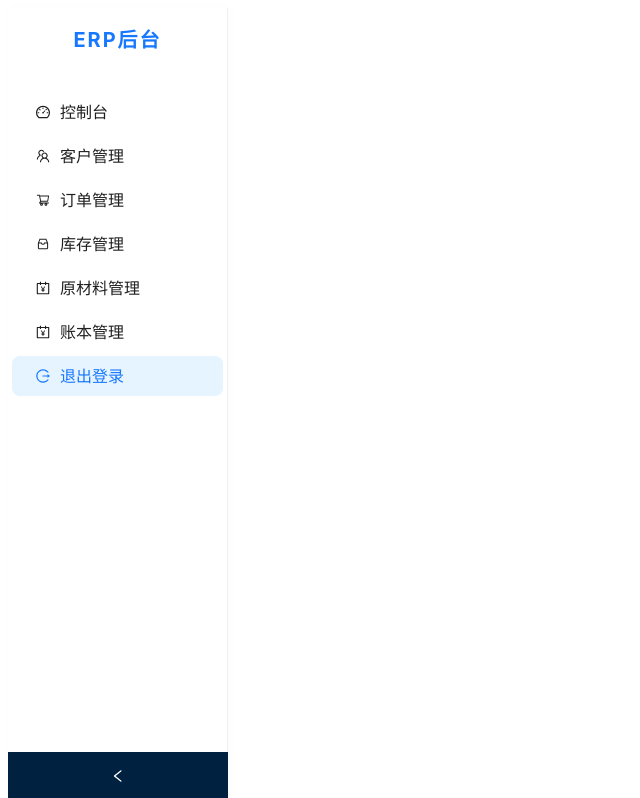
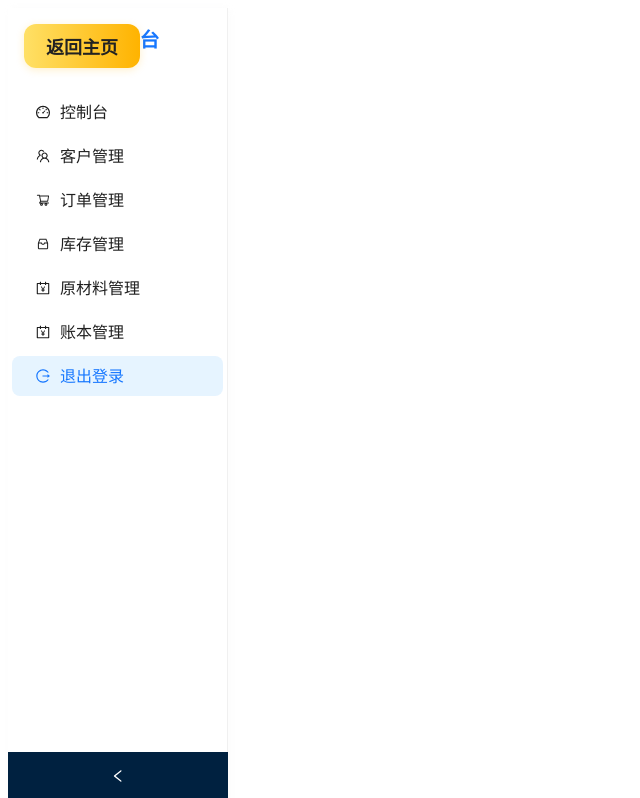
Before and after one commit to qiongqiongyuren/erp2.0, a Next.js app: page /admin/login in a window 1280 px wide. Shown: the top 798 px of the page, without its empty margins (0-640 px from the left). Built offline with nearby package versions, Linux system fonts and the light colour scheme.

Commit message:
更新了功能 重大更新1

```diff
--- a/app/admin/layout.tsx
+++ b/app/admin/layout.tsx
@@ -7,8 +7,42 @@ export default function AdminLayout({
 }) {
   return (
     <div className="flex min-h-screen flex-row" style={{position:'relative'}}>
+      {/* 返回主页按钮 */}
+      <div style={{ position: 'fixed', top: 24, left: 24, zIndex: 200 }}>
+        <a href="/" style={{ textDecoration: 'none' }}>
+          <button
+            style={{
+              background: 'linear-gradient(90deg,#ffe066 0%,#ffb300 100%)',
+              color: '#222',
+              fontWeight: 700,
+              borderRadius: 12,
+              fontSize: 18,
+              boxShadow: '0 2px 8px #ffb30033',
+              border: 'none',
+              padding: '0 22px',
+              height: 44,
+              transition: 'all .2s',
+              cursor: 'pointer',
+            }}
+            onMouseOver={e => {
+              e.currentTarget.style.background = 'linear-gradient(90deg,#7f5fff 0%,#00c6ff 100%)';
+              e.currentTarget.style.color = '#fff';
+              e.currentTarget.style.boxShadow = '0 4px 16px #7f5fff33';
+              e.currentTarget.style.transform = 'translateY(-2px) scale(1.05)';
+            }}
+            onMouseOut={e => {
+              e.currentTarget.style.background = 'linear-gradient(90deg,#ffe066 0%,#ffb300 100%)';
+              e.currentTarget.style.color = '#222';
+              e.currentTarget.style.boxShadow = '0 2px 8px #ffb30033';
+              e.currentTarget.style.transform = 'none';
+            }}
+          >
+            返回主页
+          </button>
+        </a>
+      </div>
       <AdminSidebar />
-      <main className="flex-1 bg-gray-50 p-6" style={{minHeight:'100vh', overflow:'auto', marginLeft:220}}>{children}</main>
+      <main className="flex-1 bg-gray-50 p-6" style={{minHeight:'100vh', overflow:'hidden', marginLeft:220}}>{children}</main>
     </div>
   );
 }
```
Also changed, not shown: app/shop/page.tsx (+53 -2 lines).
